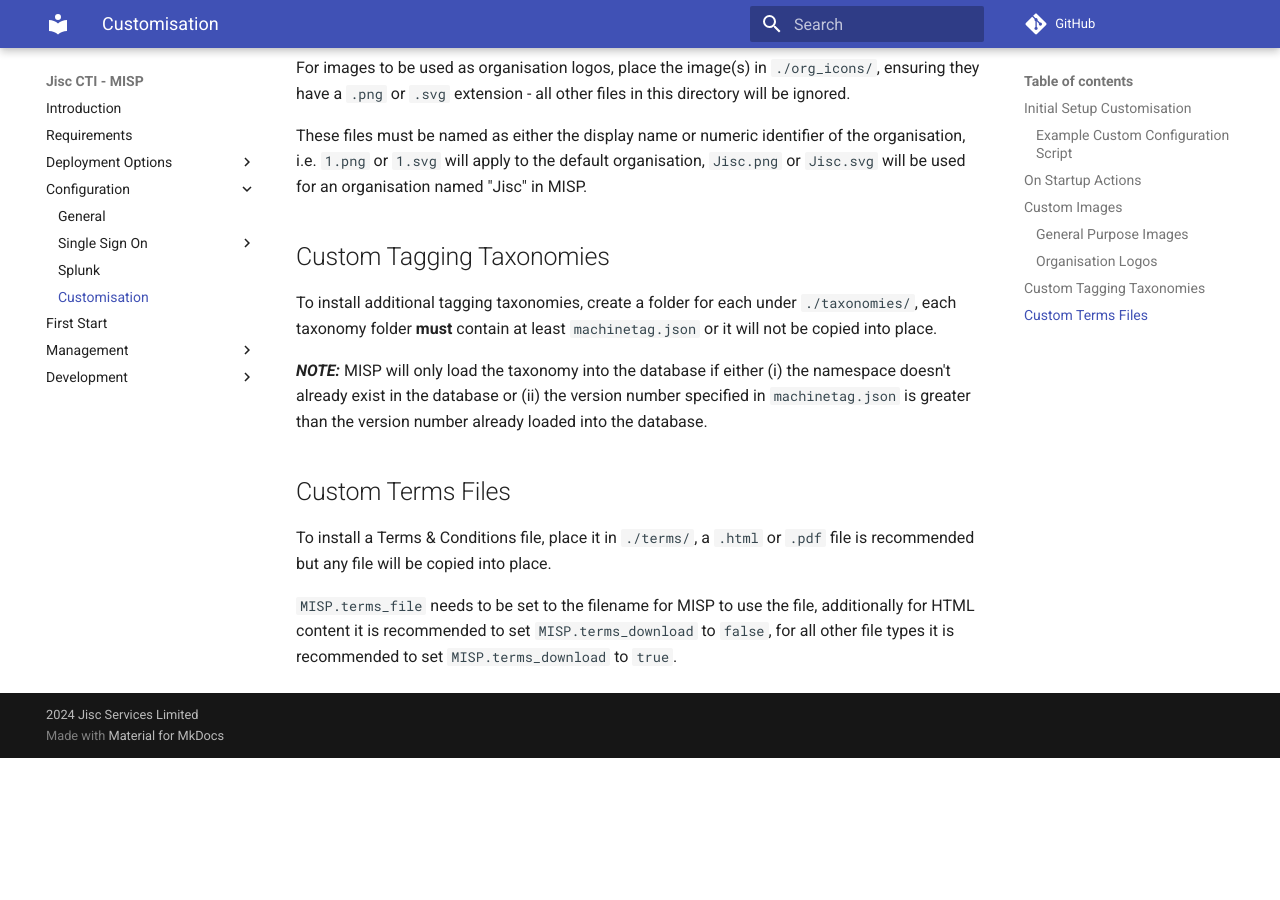
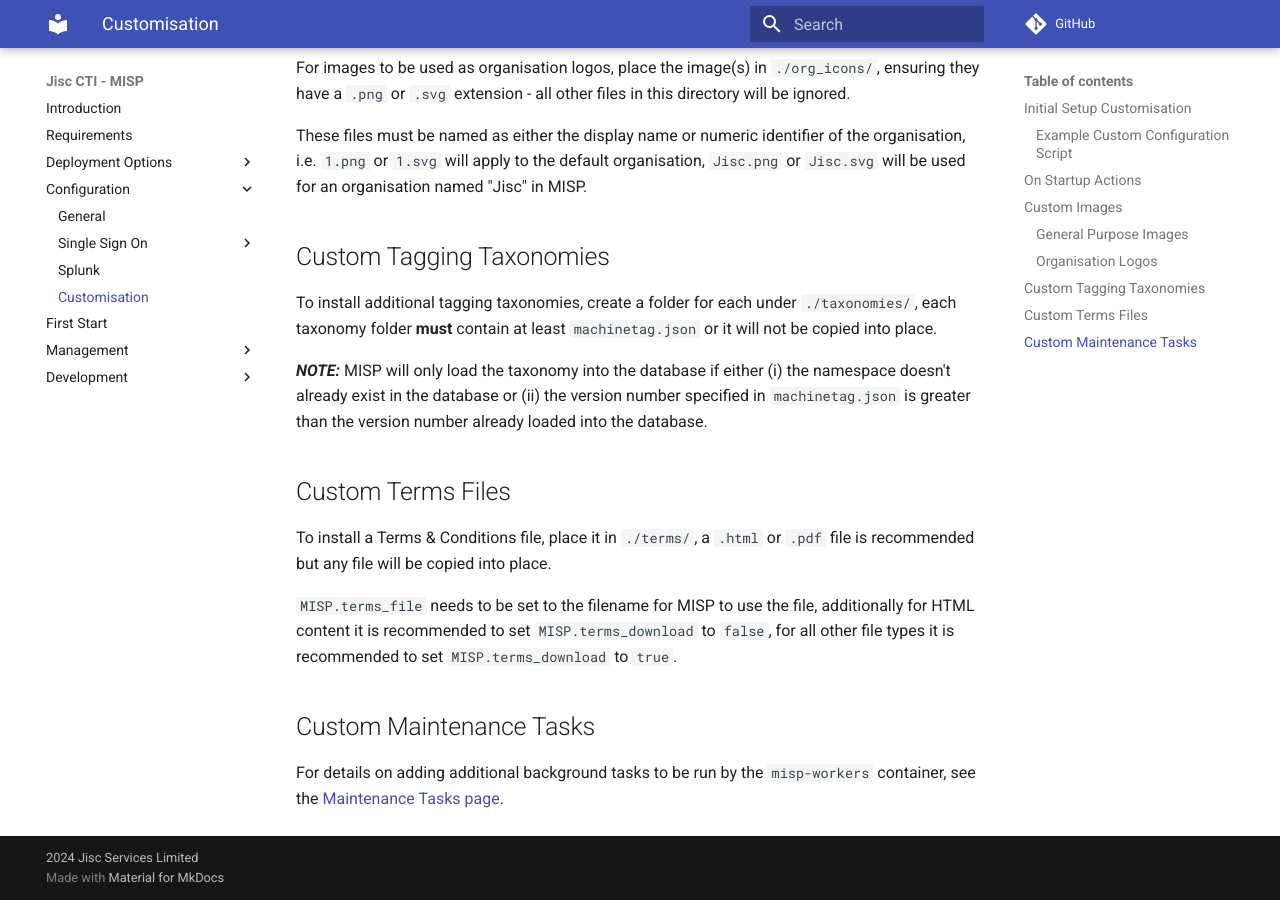
Before and after one commit to JiscCTI/misp-docker, an MkDocs documentation site: the page built from pages/configuration/custom.md, in a window 1280 px wide and 900 px high, scrolled down 1416 px. Built offline with MkDocs 1.6.1 and Material for MkDocs 9.7.7, drawn with Linux system fonts in a browser that asks for light colours; comment, search, counter and statistics services are not loaded; before the commit the page ends 2174 px from its top, so only the background shows below that.

Commit message:
docs: add cross reference to custom jobs

```diff
--- a/pages/configuration/custom.md
+++ b/pages/configuration/custom.md
@@ -83,3 +83,8 @@
 `MISP.terms_file` needs to be set to the filename for MISP to use the file, additionally for HTML
 content it is recommended to set `MISP.terms_download` to `false`, for all other file types it is
 recommended to set `MISP.terms_download` to `true`.
+
+## Custom Maintenance Tasks
+
+For details on adding additional background tasks to be run by the `misp-workers` container, see the
+[Maintenance Tasks page](../management/maint_tasks.md).
```
